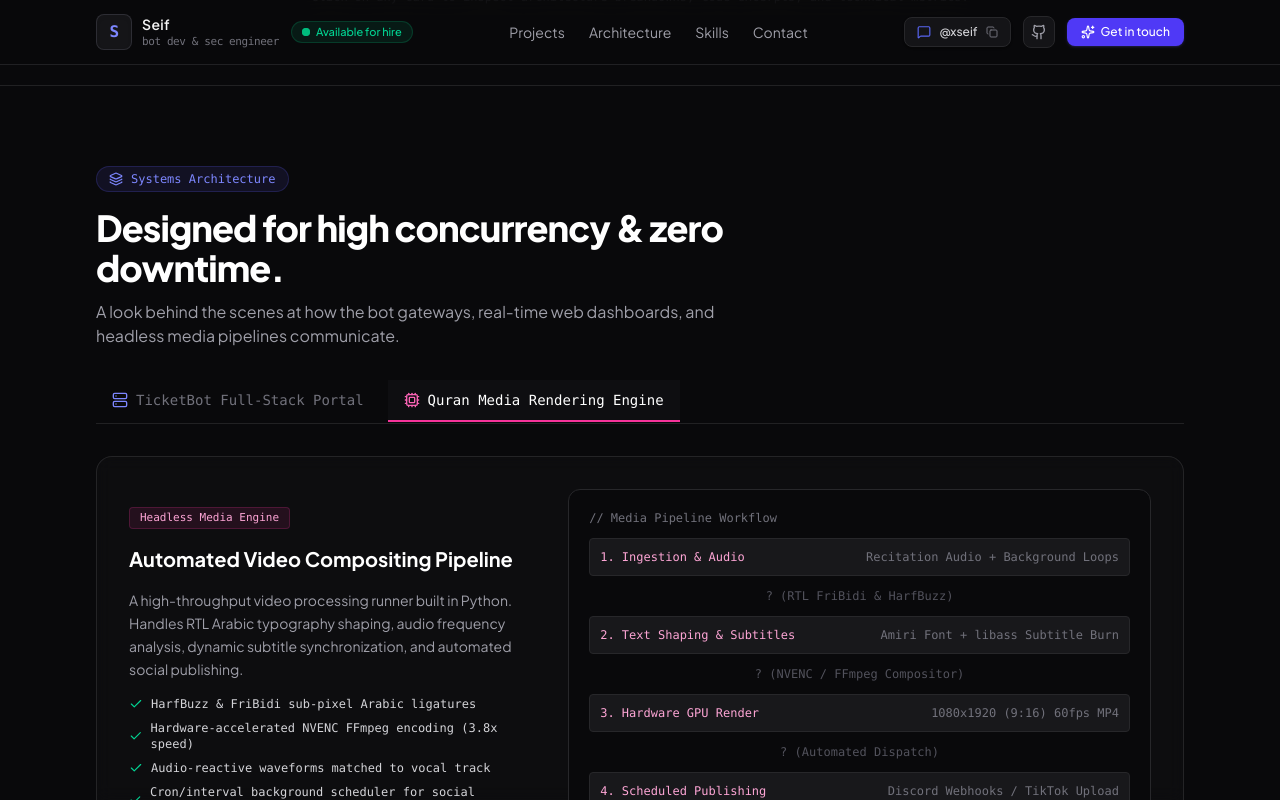
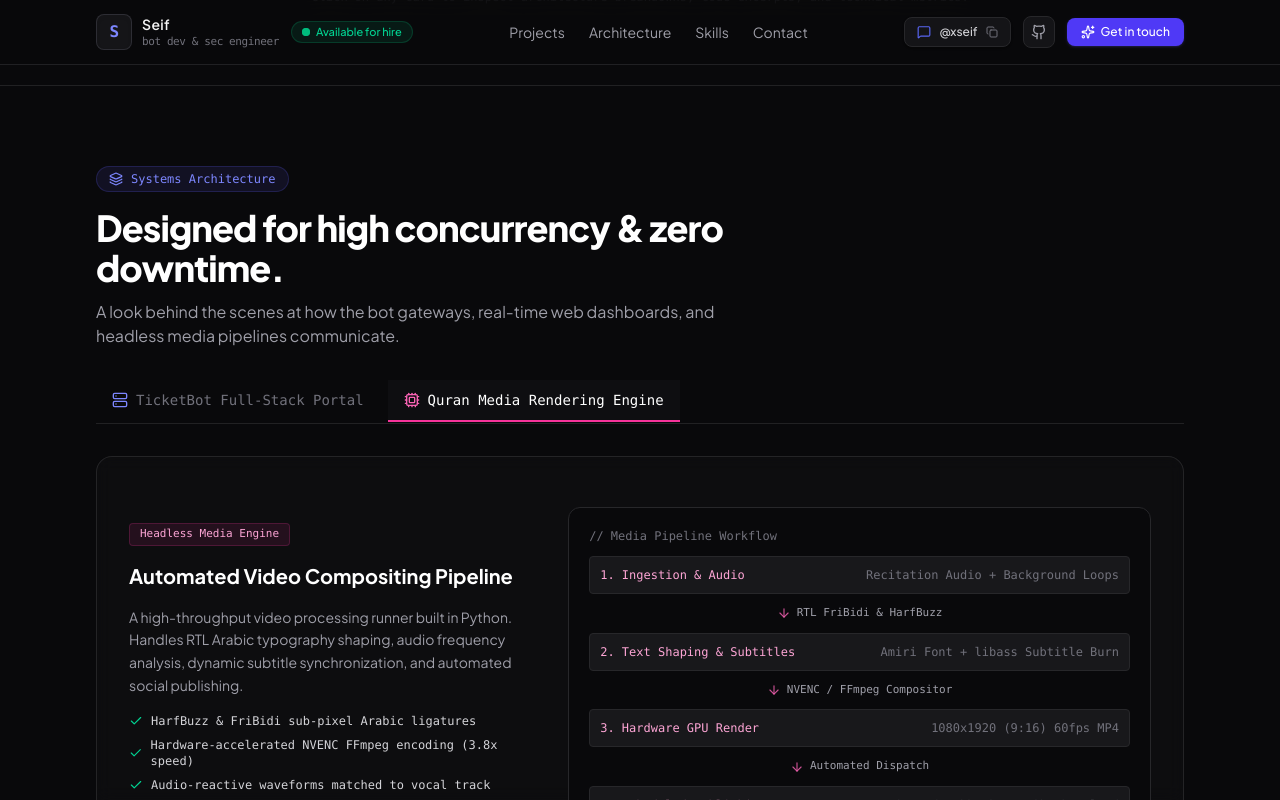
Before and after one commit to xSeiff/xseiff.github.io, a React (Vite) app: page / in a window 1280 px wide. Both pictures are taken after a click on the button "Quran Media Rendering Engine". Shown: the part 4111-4911 px from the top of the page. Built offline with nearby package versions, Linux system fonts and the light colour scheme.

Commit message:
Add smooth blur fade in/out transition to architecture tabs and improve workflow connectors

```diff
--- a/src/components/ArchitectureShowcase.tsx
+++ b/src/components/ArchitectureShowcase.tsx
@@ -1,8 +1,30 @@
-import { useState } from "react";
-import { Layers, Server, Cpu, Check } from "lucide-react";
+import { useState, useRef, useEffect } from "react";
+import { Layers, Server, Cpu, Check, ArrowDown } from "lucide-react";
 
 export function ArchitectureShowcase() {
   const [activeTab, setActiveTab] = useState<"ticket" | "media">("ticket");
+  const [displayTab, setDisplayTab] = useState<"ticket" | "media">("ticket");
+  const [isFadingOut, setIsFadingOut] = useState(false);
+  const timeoutRef = useRef<ReturnType<typeof setTimeout> | null>(null);
+
+  useEffect(() => {
+    return () => {
+      if (timeoutRef.current) clearTimeout(timeoutRef.current);
+    };
+  }, []);
+
+  const handleTabChange = (nextTab: "ticket" | "media") => {
+    if (nextTab === activeTab) return;
+    if (timeoutRef.current) clearTimeout(timeoutRef.current);
+
+    setActiveTab(nextTab);
+    setIsFadingOut(true);
+
+    timeoutRef.current = setTimeout(() => {
+      setDisplayTab(nextTab);
+      setIsFadingOut(false);
+    }, 160);
+  };
 
   return (
     <section id="architecture" className="py-20 border-b border-zinc-800/80 relative">
@@ -25,8 +47,8 @@ export function ArchitectureShowcase() {
         {/* Tab Switcher */}
         <div className="mt-8 flex gap-2 border-b border-zinc-800/80 pb-px">
           <button
-            onClick={() => setActiveTab("ticket")}
-            className={`flex items-center gap-2 px-4 py-2.5 text-xs sm:text-sm font-medium transition-all border-b-2 font-mono ${
+            onClick={() => handleTabChange("ticket")}
+            className={`flex items-center gap-2 px-4 py-2.5 text-xs sm:text-sm font-medium transition-all border-b-2 font-mono cursor-pointer ${
               activeTab === "ticket"
                 ? "border-indigo-500 text-white bg-zinc-900/40"
                 : "border-transparent text-zinc-500 hover:text-zinc-300"
@@ -37,8 +59,8 @@ export function ArchitectureShowcase() {
           </button>
 
           <button
-            onClick={() => setActiveTab("media")}
-            className={`flex items-center gap-2 px-4 py-2.5 text-xs sm:text-sm font-medium transition-all border-b-2 font-mono ${
+            onClick={() => handleTabChange("media")}
+            className={`flex items-center gap-2 px-4 py-2.5 text-xs sm:text-sm font-medium transition-all border-b-2 font-mono cursor-pointer ${
               activeTab === "media"
                 ? "border-pink-500 text-white bg-zinc-900/40"
                 : "border-transparent text-zinc-500 hover:text-zinc-300"
@@ -49,9 +71,10 @@ export function ArchitectureShowcase() {
           </button>
         </div>
 
-        {/* Architecture Content */}
-        <div className="mt-8 rounded-2xl border border-zinc-800/90 bg-zinc-900/30 p-6 sm:p-8 backdrop-blur-sm">
-          {activeTab === "ticket" ? (
+        {/* Architecture Content Container */}
+        <div className="mt-8 rounded-2xl border border-zinc-800/90 bg-zinc-900/30 p-6 sm:p-8 backdrop-blur-sm overflow-hidden min-h-[440px] flex items-center">
+          <div className={`w-full ${isFadingOut ? "tab-content-exit" : "tab-content-enter"}`}>
+            {displayTab === "ticket" ? (
               <div className="grid grid-cols-1 lg:grid-cols-12 gap-8 items-center">
                 <div className="lg:col-span-5 space-y-4">
                   <div className="inline-block rounded border border-indigo-500/20 bg-indigo-500/10 px-2.5 py-0.5 text-[11px] font-mono font-medium text-indigo-300">
@@ -87,22 +110,31 @@ export function ArchitectureShowcase() {
                 <div className="lg:col-span-7">
                   <div className="rounded-xl border border-zinc-800 bg-zinc-950 p-5 font-mono text-xs text-zinc-300">
                     <div className="text-zinc-500 mb-3">// Architecture Workflow</div>
-                  <div className="space-y-3">
+                    <div className="space-y-2.5">
                       <div className="flex items-center justify-between p-2.5 rounded bg-zinc-900 border border-zinc-800">
                         <span className="text-indigo-300">1. Client / Staff</span>
                         <span className="text-zinc-500">Discord User / Web Admin</span>
                       </div>
-                    <div className="text-center text-zinc-600">? (Slash Commands & OAuth2 Webhooks)</div>
+                      <div className="flex items-center justify-center gap-1.5 text-zinc-500 py-0.5">
+                        <ArrowDown className="h-3.5 w-3.5 text-indigo-400/80" />
+                        <span className="text-[11px] text-zinc-400">Slash Commands & OAuth2 Webhooks</span>
+                      </div>
                       <div className="flex items-center justify-between p-2.5 rounded bg-zinc-900 border border-zinc-800">
                         <span className="text-indigo-300">2. Gateway & API Layer</span>
                         <span className="text-zinc-500">Discord.js v14 + Express Router</span>
                       </div>
-                    <div className="text-center text-zinc-600">? (Drizzle Queries / Migrations)</div>
+                      <div className="flex items-center justify-center gap-1.5 text-zinc-500 py-0.5">
+                        <ArrowDown className="h-3.5 w-3.5 text-indigo-400/80" />
+                        <span className="text-[11px] text-zinc-400">Drizzle Queries / Migrations</span>
+                      </div>
                       <div className="flex items-center justify-between p-2.5 rounded bg-zinc-900 border border-zinc-800">
                         <span className="text-indigo-300">3. Persistence & Cache</span>
                         <span className="text-zinc-500">PostgreSQL / SQLite Storage</span>
                       </div>
-                    <div className="text-center text-zinc-600">? (Automated Exports)</div>
+                      <div className="flex items-center justify-center gap-1.5 text-zinc-500 py-0.5">
+                        <ArrowDown className="h-3.5 w-3.5 text-indigo-400/80" />
+                        <span className="text-[11px] text-zinc-400">Automated Exports</span>
+                      </div>
                       <div className="flex items-center justify-between p-2.5 rounded bg-zinc-900 border border-zinc-800">
                         <span className="text-indigo-300">4. Transcripts & CDN</span>
                         <span className="text-zinc-500">Static HTML Mirror + Attachment Storage</span>
@@ -147,22 +179,31 @@ export function ArchitectureShowcase() {
                 <div className="lg:col-span-7">
                   <div className="rounded-xl border border-zinc-800 bg-zinc-950 p-5 font-mono text-xs text-zinc-300">
                     <div className="text-zinc-500 mb-3">// Media Pipeline Workflow</div>
-                  <div className="space-y-3">
+                    <div className="space-y-2.5">
                       <div className="flex items-center justify-between p-2.5 rounded bg-zinc-900 border border-zinc-800">
                         <span className="text-pink-300">1. Ingestion & Audio</span>
                         <span className="text-zinc-500">Recitation Audio + Background Loops</span>
                       </div>
-                    <div className="text-center text-zinc-600">? (RTL FriBidi & HarfBuzz)</div>
+                      <div className="flex items-center justify-center gap-1.5 text-zinc-500 py-0.5">
+                        <ArrowDown className="h-3.5 w-3.5 text-pink-400/80" />
+                        <span className="text-[11px] text-zinc-400">RTL FriBidi & HarfBuzz</span>
+                      </div>
                       <div className="flex items-center justify-between p-2.5 rounded bg-zinc-900 border border-zinc-800">
                         <span className="text-pink-300">2. Text Shaping & Subtitles</span>
                         <span className="text-zinc-500">Amiri Font + libass Subtitle Burn</span>
                       </div>
-                    <div className="text-center text-zinc-600">? (NVENC / FFmpeg Compositor)</div>
+                      <div className="flex items-center justify-center gap-1.5 text-zinc-500 py-0.5">
+                        <ArrowDown className="h-3.5 w-3.5 text-pink-400/80" />
+                        <span className="text-[11px] text-zinc-400">NVENC / FFmpeg Compositor</span>
+                      </div>
                       <div className="flex items-center justify-between p-2.5 rounded bg-zinc-900 border border-zinc-800">
                         <span className="text-pink-300">3. Hardware GPU Render</span>
                         <span className="text-zinc-500">1080x1920 (9:16) 60fps MP4</span>
                       </div>
-                    <div className="text-center text-zinc-600">? (Automated Dispatch)</div>
+                      <div className="flex items-center justify-center gap-1.5 text-zinc-500 py-0.5">
+                        <ArrowDown className="h-3.5 w-3.5 text-pink-400/80" />
+                        <span className="text-[11px] text-zinc-400">Automated Dispatch</span>
+                      </div>
                       <div className="flex items-center justify-between p-2.5 rounded bg-zinc-900 border border-zinc-800">
                         <span className="text-pink-300">4. Scheduled Publishing</span>
                         <span className="text-zinc-500">Discord Webhooks / TikTok Upload</span>
@@ -173,6 +214,7 @@ export function ArchitectureShowcase() {
               </div>
             )}
           </div>
+        </div>
 
       </div>
     </section>
--- a/src/index.css
+++ b/src/index.css
@@ -21,3 +21,25 @@
 ::-webkit-scrollbar-thumb:hover {
   background: #3f3f46;
 }
+
+/* Architecture Showcase Blur Fade Transitions */
+.tab-content-enter {
+  opacity: 1;
+  filter: blur(0px);
+  transform: translateY(0px) scale(1);
+  transition: opacity 280ms cubic-bezier(0.16, 1, 0.3, 1),
+              filter 280ms cubic-bezier(0.16, 1, 0.3, 1),
+              transform 280ms cubic-bezier(0.16, 1, 0.3, 1);
+  will-change: opacity, filter, transform;
+}
+
+.tab-content-exit {
+  opacity: 0;
+  filter: blur(10px);
+  transform: translateY(4px) scale(0.985);
+  transition: opacity 160ms cubic-bezier(0.4, 0, 1, 1),
+              filter 160ms cubic-bezier(0.4, 0, 1, 1),
+              transform 160ms cubic-bezier(0.4, 0, 1, 1);
+  will-change: opacity, filter, transform;
+  pointer-events: none;
+}
```
Lines whose indentation alone changed are shown as unchanged.
